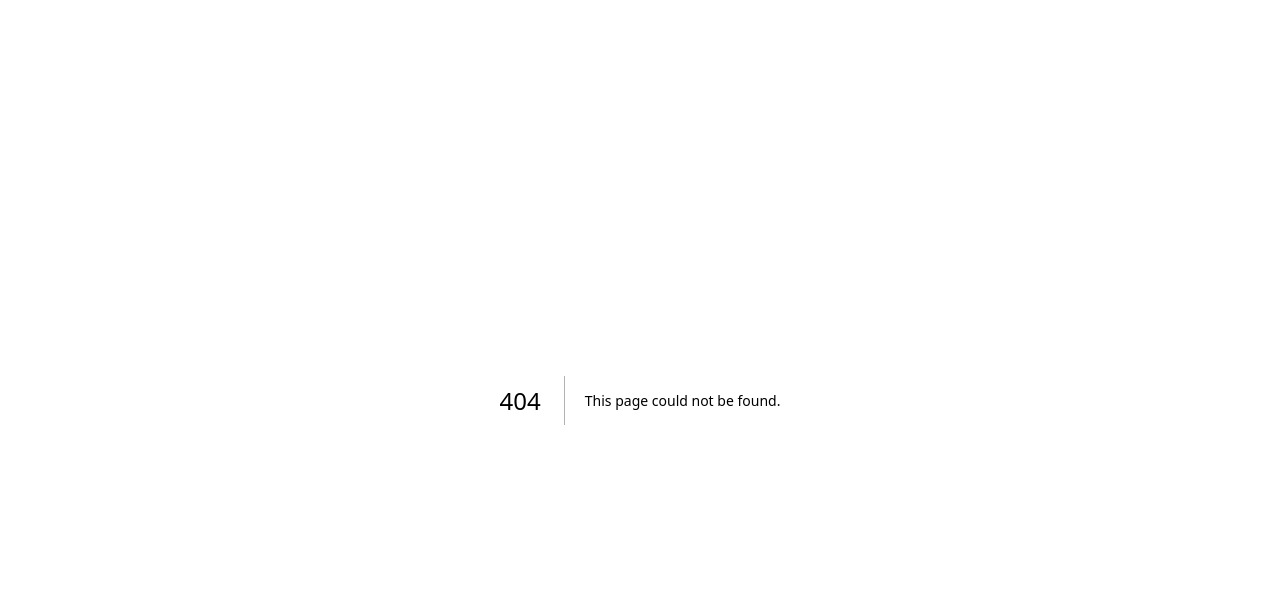
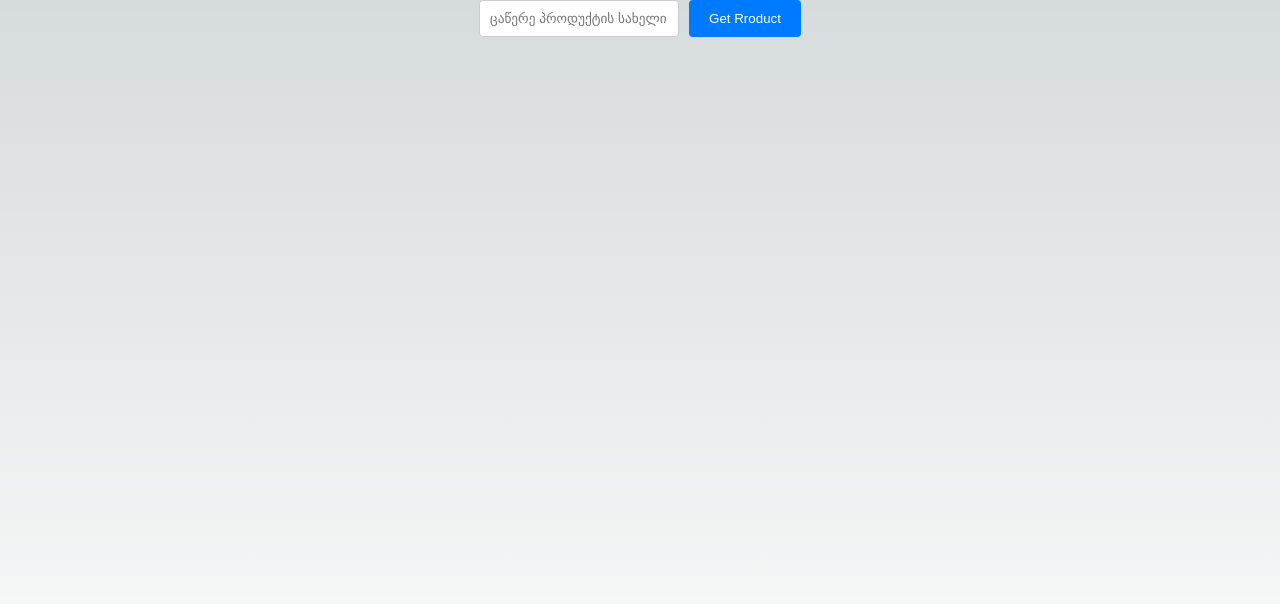
Before and after one commit to ItsYoungCoder/next-course-for-begginer, a Next.js app: page /e-commerce in a window 1280 px wide. Before the commit this address had no page. Shown: the top 604 px of the page. Built offline with nearby package versions, Linux system fonts and the light colour scheme.

Commit message:
first project with API

```diff
--- /dev/null
+++ b/app/e-commerce/page.module.scss
@@ -0,0 +1,122 @@
+.main {
+    display: flex;
+    flex-direction: column;
+    align-items: center;
+    box-sizing: border-box;
+    min-height: 100vh;
+  }
+
+  .filter {
+    margin-bottom: 20px;
+    display: flex;
+    gap: 10px;
+  }
+
+  .input {
+    padding: 10px;
+    border: 1px solid #ccc;
+    border-radius: 4px;
+    width: 200px;
+  }
+
+  .button {
+    padding: 10px 20px;
+    border: none;
+    background-color: #007bff;
+    color: white;
+    border-radius: 4px;
+    cursor: pointer;
+  }
+
+  .button:hover {
+    background-color: #0056b3;
+  }
+
+  .cardContainer {
+    display: grid;
+    grid-template-columns: repeat(auto-fill, minmax(250px, 1fr));
+    gap: 20px;
+    width: 100%;
+    padding: 20px;
+    box-sizing: border-box;
+  }
+
+  .cardMain {
+    border: 1px solid #ddd;
+    border-radius: 8px;
+    overflow: hidden;
+    display: flex;
+    flex-direction: column;
+  }
+
+  .images {
+    position: relative;
+    height: 200px;
+    cursor: pointer;
+  }
+
+  .image, .hoverImage {
+    position: absolute;
+    top: 0;
+    left: 0;
+    width: 100%;
+    height: 100%;
+    transition: opacity 0.5s ease;
+  }
+
+  .image img, .hoverImage img {
+    width: 100%;
+    height: 100%;
+    object-fit: cover;
+  }
+
+  .hoverImage {
+    opacity: 0;
+  }
+
+  .images:hover .hoverImage {
+    opacity: 1;
+  }
+
+  .images:hover .image {
+    opacity: 0;
+  }
+
+  .cardMenu {
+    padding: 15px;
+    display: flex;
+    flex-direction: column;
+    justify-content: space-between;
+    flex-grow: 1;
+  }
+
+  .title {
+    font-weight: bold;
+    margin-bottom: 10px;
+  }
+
+  .desc {
+    flex-grow: 1;
+    margin-bottom: 10px;
+    overflow: hidden;
+    text-overflow: ellipsis;
+  }
+
+  .price {
+    font-weight: bold;
+    color: #e74c3c;
+    margin-bottom: 10px;
+  }
+
+  .category {
+    padding: 10px;
+    text-align: center;
+  }
+
+  .noResults {
+    text-align: center;
+    font-size: 1.5em;
+    color: #777;
+    width: 100%;
+    padding: 20px;
+  }
--- /dev/null
+++ b/app/e-commerce/page.tsx
@@ -0,0 +1,55 @@
+'use client'
+import { useState } from "react"
+import styles from "./page.module.scss"
+import axios from "axios"
+export default () => {
+    const [products, setProducts] = useState([])
+    const [title, setTitle] = useState('')
+
+
+    const changeTitle = (e: any) => {
+        setTitle(e.target.value)
+    }
+
+    const getProducts = () => {
+        axios.get(`https://api.escuelajs.co/api/v1/products?title=${title}`).then(result => {
+            setProducts(result.data)
+
+            if(title !== result.data.title) {
+                <h1>პროდუქტი ვერ მოიძებნა</h1>
+            }
+        })
+    }
+
+    console.log(products);
+    return (
+        <main className={styles.main}>
+            <div className={styles.filter}>
+                <input className={styles.input} type="text" onChange={changeTitle} value={title} placeholder="ცაწერე პროდუქტის სახელი" />
+                <button className={styles.button} onClick={getProducts}>Get Rroduct</button>
+            </div>
+
+           <div className={styles.cardContainer}>
+                {
+                    products.map((item: any) => (
+                        <div key={item.id} className={styles.cardMain}>
+                            <div className={styles.images}>
+                                <div className={styles.image}><img src={item.images[0]} alt={item.title} /></div>
+                                <div className={styles.hoverImage}><img src={item.images[1]} alt={item.title} /></div>
+                            </div>
+                            <div className={styles.cardMenu}>
+                                <div className={styles.title}>{item.title}</div>
+                                <div className={styles.desc}>{item.description}</div>
+                                <div className={styles.price}>{item.price}$</div>
+                            </div>
+                            <div className={styles.category}>{item.category.name}</div>
+                        </div>
+                    ))
+
+
+
+                }
+           </div>
+        </main>
+    )
+}
--- a/app/page.tsx
+++ b/app/page.tsx
@@ -4,6 +4,7 @@ import styles from "./page.module.css";
 import Button from "./components/button/Button";
 import Show from "./components/showHide/Show";
 import { BtnProps } from "./components/buttonsProps/btnProps";
+import axios from "axios";
 
 export default function Home() {
   const onTestBtn = () => {
--- a/package.json
+++ b/package.json
@@ -9,8 +9,11 @@
     "lint": "next lint"
   },
   "dependencies": {
+    "axios": "^1.7.2",
+    "bootstrap": "^5.3.3",
     "next": "14.2.3",
     "react": "^18",
+    "react-bootstrap": "^2.10.2",
     "react-dom": "^18",
     "sass": "^1.77.2"
   },
```
Also changed, not shown: app/product/page.tsx (added, +47 -0 lines), 1 other file (tests, documents, lock files or other folders).
